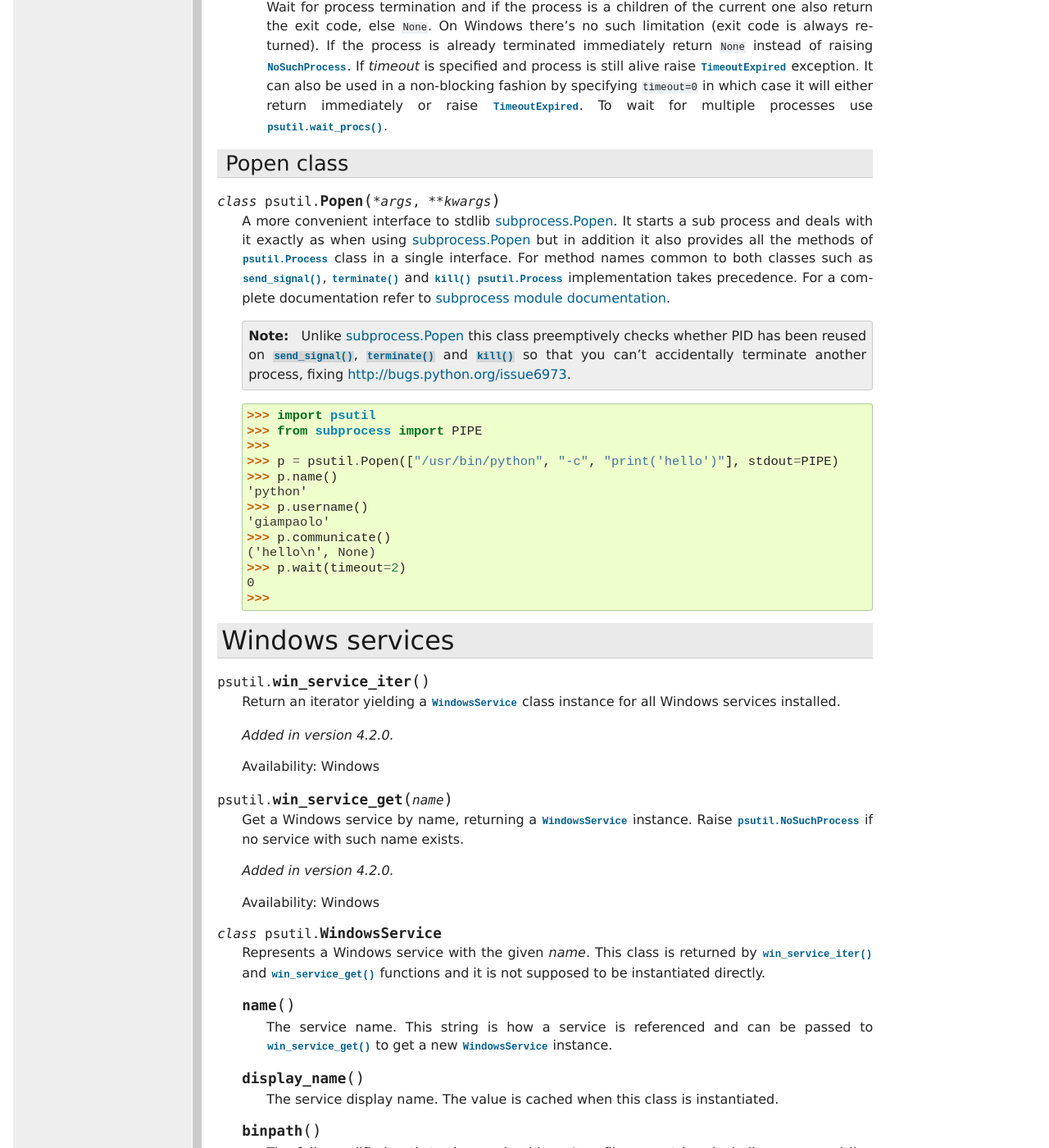
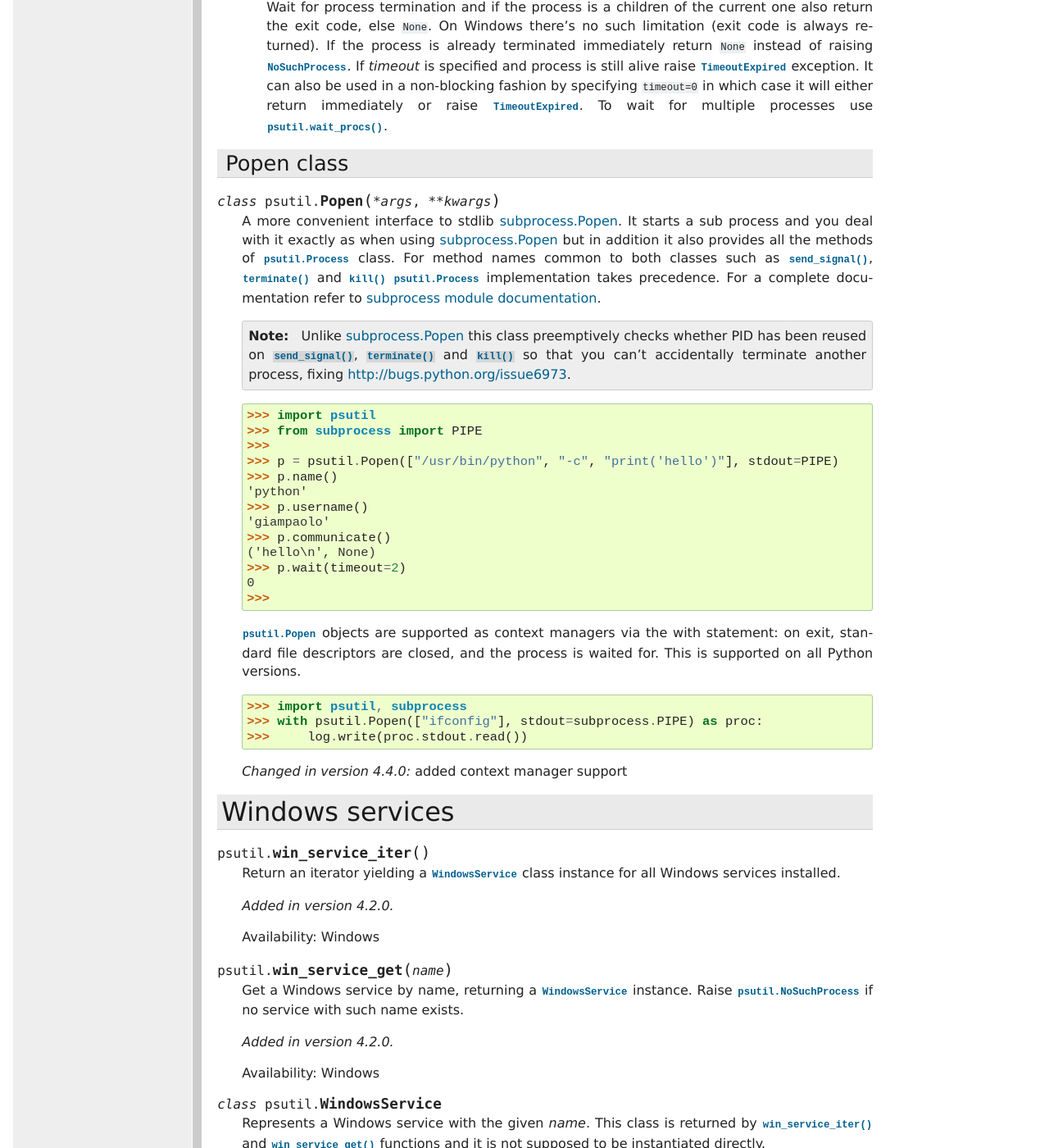
Before and after one commit to giampaolo/psutil, a Sphinx documentation site: the page built from docs/index.rst, in a window 1280 px wide and 1400 px high, scrolled down 23272 px. Shown: the whole window at 82% size. Built offline with Sphinx 7.4.7, drawn with Linux system fonts in a browser that asks for light colours; formulas are drawn with MathJax 3.

```diff
--- a/docs/index.rst
+++ b/docs/index.rst
@@ -1499,10 +1499,10 @@ Popen class
 
   A more convenient interface to stdlib
   `subprocess.Popen <http://docs.python.org/library/subprocess.html#subprocess.Popen>`__.
-  It starts a sub process and deals with it exactly as when using
+  It starts a sub process and you deal with it exactly as when using
   `subprocess.Popen <http://docs.python.org/library/subprocess.html#subprocess.Popen>`__
-  but in addition it also provides all the methods of
-  :class:`psutil.Process` class in a single interface.
+  but in addition it also provides all the methods of :class:`psutil.Process`
+  class.
   For method names common to both classes such as
   :meth:`send_signal() <psutil.Process.send_signal()>`,
   :meth:`terminate() <psutil.Process.terminate()>` and
@@ -1534,6 +1534,17 @@ Popen class
   >>> p.wait(timeout=2)
   0
   >>>
+
+  :class:`psutil.Popen` objects are supported as context managers via the with
+  statement: on exit, standard file descriptors are closed, and the process
+  is waited for. This is supported on all Python versions.
+
+  >>> import psutil, subprocess
+  >>> with psutil.Popen(["ifconfig"], stdout=subprocess.PIPE) as proc:
+  >>>     log.write(proc.stdout.read())
+
+
+  .. versionchanged:: 4.4.0 added context manager support
 
 Windows services
 ================
--- a/psutil/__init__.py
+++ b/psutil/__init__.py
@@ -1265,6 +1265,8 @@ class Popen(Process):
         return sorted(set(dir(Popen) + dir(subprocess.Popen)))
 
     def __enter__(self):
+        if hasattr(self.__subproc, '__enter__'):
+            self.__subproc.__enter__()
         return self
 
     def __exit__(self, *args, **kwargs):
```
